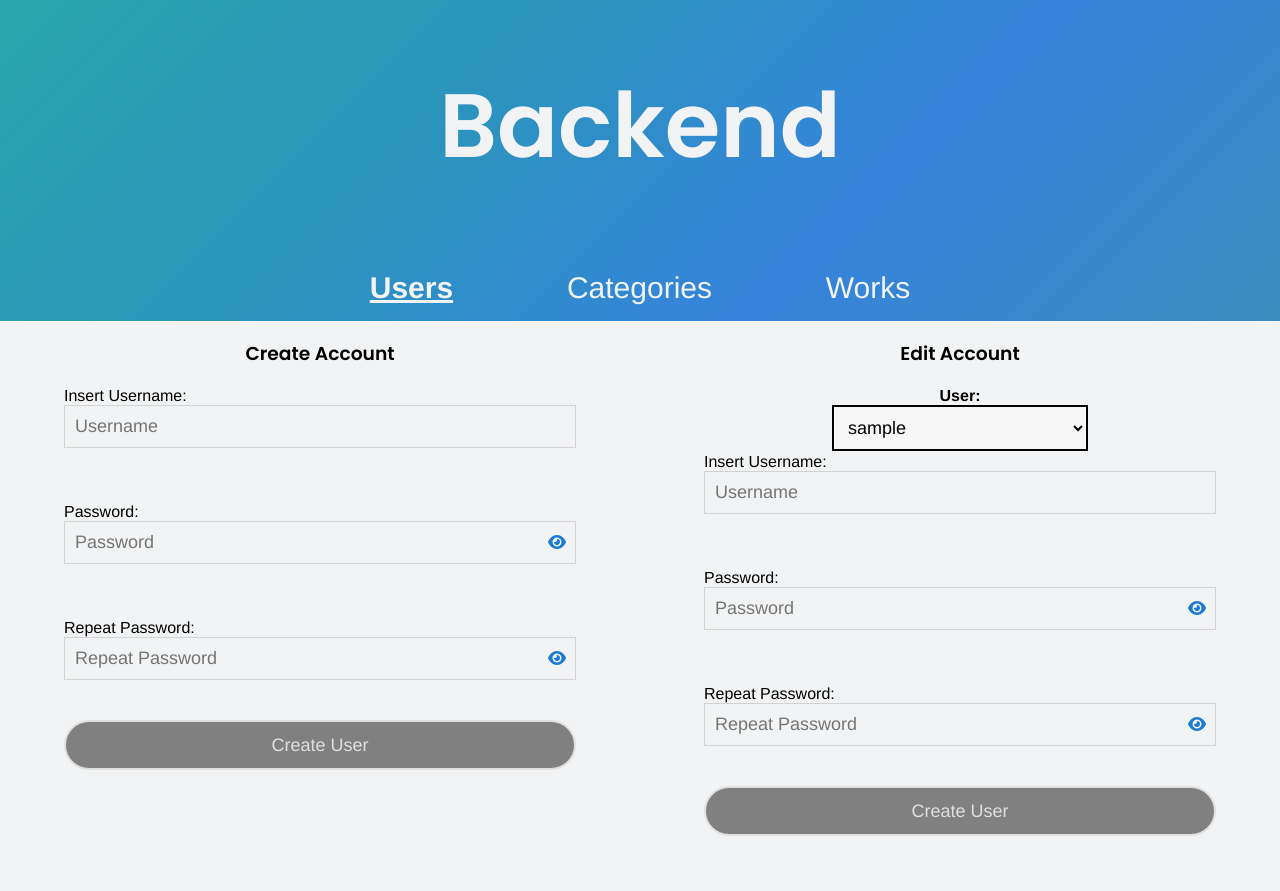
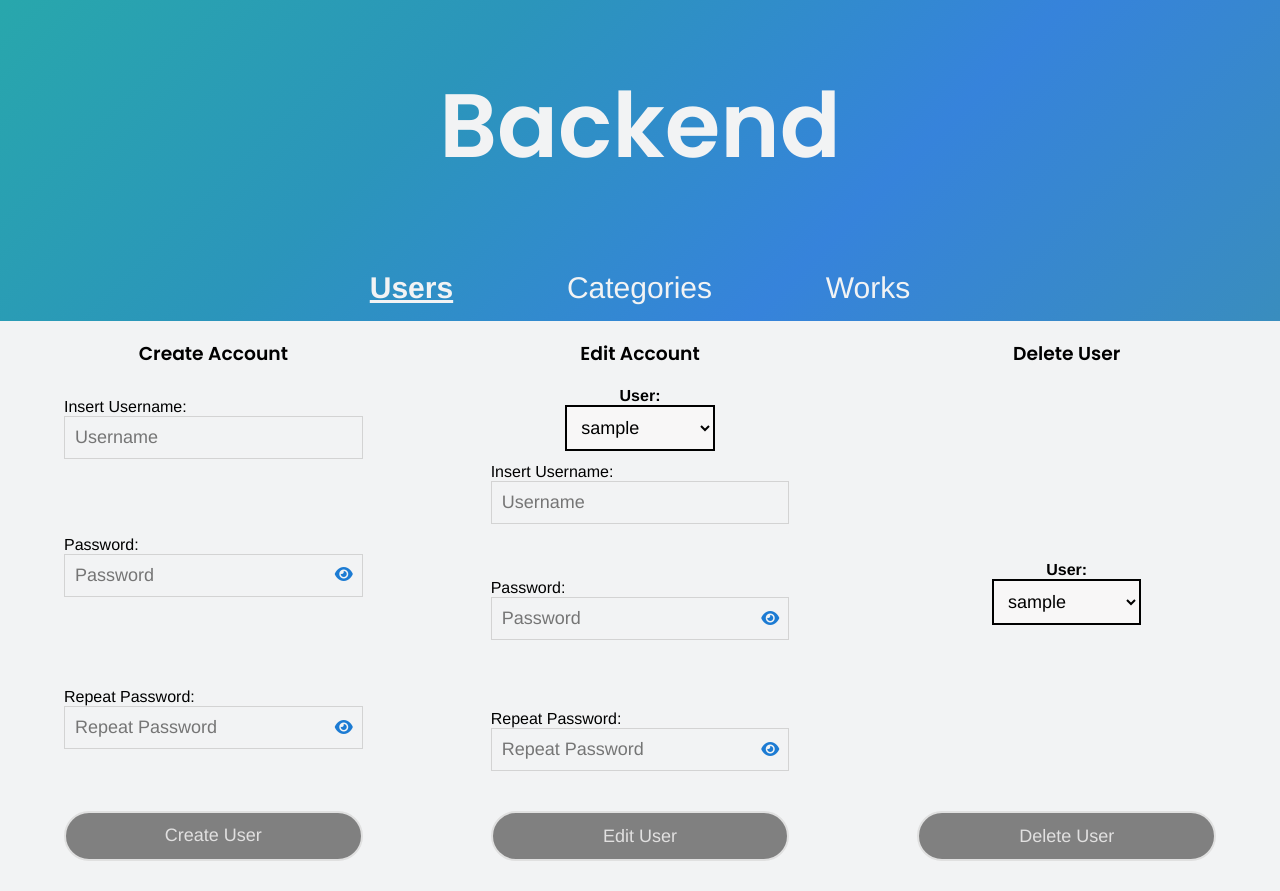
Before and after one commit to mat-ematics/EsameFinale_03, a PHP site: page /backend.php in a window 1280 px wide. Shown: the part 61-952 px from the top of the page. Before the commit the page ends 897 px from the top, so only its background shows below. Run offline with PHP 8.4, Linux system fonts and the light colour scheme; the visitor is signed in with stand-in values (Sample User, id 1); tables that the repository leaves empty or names only in its code hold one stand-in row (values such as "Sample post"); style sheets or scripts are compiled from the project's sources; some libraries are stand-ins or nearby versions.

Commit message:
Adjusted forms style and added structure for user deletion

```diff
--- a/backend.php
+++ b/backend.php
@@ -114,8 +114,8 @@ $users = strumenti::get_admins($connection);
 
             <!-- Submit Button -->
             <button type="submit"
-                    name="button_create_account"
-                    value="create_user"
+                    name="button_submit"
+                    value="user_create"
                     class="button-submit">
                 <span class="buttonText">Create User</span>
             </button>
@@ -186,16 +186,33 @@ $users = strumenti::get_admins($connection);
 
             <!-- Submit Button -->
             <button type="submit"
-                    name="button_create_account"
-                    value="create_user"
+                    name="button_submit"
+                    value="user_edit"
                     class="button-submit">
-                <span class="buttonText">Create User</span>
+                <span class="buttonText">Edit User</span>
             </button>
         </form>
 
-        <!-- Delete Account form -->
-        <form action="backend.php" method="post" class="users-form">
+        <!-- Delete (Admin) User form -->
+        <form action="backend.php" method="post" class="form-users">
+            <!-- Form Title -->
+            <h3 class="form-title">Delete User</h3>
 
+            <label class="label-select-user">User:
+                <select name="selected_user" class="select-user">
+                    <?php foreach ($users as $user) { ?>
+                        <option value="<?php echo $user['idAdmin'] ?>"><?php echo $user['username'] ?></option>
+                    <?php } ?>
+                </select>
+            </label>
+
+            <!-- Submit Button -->
+            <button type="submit"
+                    name="button_submit"
+                    value="user_delete"
+                    class="button-submit">
+                <span class="buttonText">Delete User</span>
+            </button>
         </form>
     </div>
     <script src="js/backend.js"></script>
--- a/css/backend.min.css
+++ b/css/backend.min.css
@@ -1 +1 @@
-h1#pageTitle{font-size:90px;color:#f2f3f4}menu.area-list{display:flex;flex-direction:row;justify-content:space-evenly;padding:0 20%;width:100%;list-style:none}menu.area-list li.area{color:#f2f3f4;font-size:30px;cursor:pointer}menu.area-list li.area:hover{text-decoration:underline}menu.area-list li.area.current{font-weight:bold;text-decoration:underline}#areaUsers{display:flex;flex-direction:row}#areaUsers label.label-select-user{text-align:center;font-weight:bold}#areaUsers select.select-user{display:block;margin:0 auto;border:2px solid}#areaUsers form.form-users{display:flex;flex-direction:column;align-items:center;padding:0 5%}
+h1#pageTitle{font-size:90px;color:#f2f3f4}menu.area-list{display:flex;flex-direction:row;justify-content:space-evenly;padding:0 20%;width:100%;list-style:none}menu.area-list li.area{color:#f2f3f4;font-size:30px;cursor:pointer}menu.area-list li.area:hover{text-decoration:underline}menu.area-list li.area.current{font-weight:bold;text-decoration:underline}#areaUsers{display:flex;flex-direction:row;padding-bottom:30px}#areaUsers label.label-select-user{text-align:center;font-weight:bold}#areaUsers select.select-user{display:block;margin:0 auto;margin-bottom:10px;border:2px solid}#areaUsers form.form-users{display:flex;flex-direction:column;align-items:center;justify-content:space-between;padding:0 5%;width:100%}
--- a/scss/globals/account_form.scss
+++ b/scss/globals/account_form.scss
@@ -3,6 +3,8 @@
 $inputBorder: 1px solid lightgray;
 $inputValidBorder: 1px solid var.$primaryBgColor;
 $inputInvalidBorder: var.$errorBorder;
+
+$selectColor: #f8f7f7;
 
 $errorMessageColor: var.$errorColor;
 
@@ -20,7 +22,7 @@ select {
     transition: border 0.2s;
 
     color: var.$colorSecondary;
-    background-color: #f8f7f7;
+    background-color: $selectColor;
 }
 
 /* Stile input di testo e label */
--- a/scss/pages/backend.scss
+++ b/scss/pages/backend.scss
@@ -45,6 +45,7 @@ menu.area-list {
 #areaUsers {
     display: flex;
     flex-direction: row;
+    padding-bottom: 30px;
 
     label.label-select-user {
         text-align: center;
@@ -54,6 +55,7 @@ menu.area-list {
     select.select-user {
         display: block;
         margin: 0 auto;
+        margin-bottom: 10px;
         border: 2px solid;
     }
 
@@ -61,7 +63,8 @@ menu.area-list {
         display: flex;
         flex-direction: column;
         align-items: center;
+        justify-content: space-between;
         padding: 0 5%;
-
+        width: 100%;
     }
 }
```
Also changed, not shown: css/projects.min.css.
